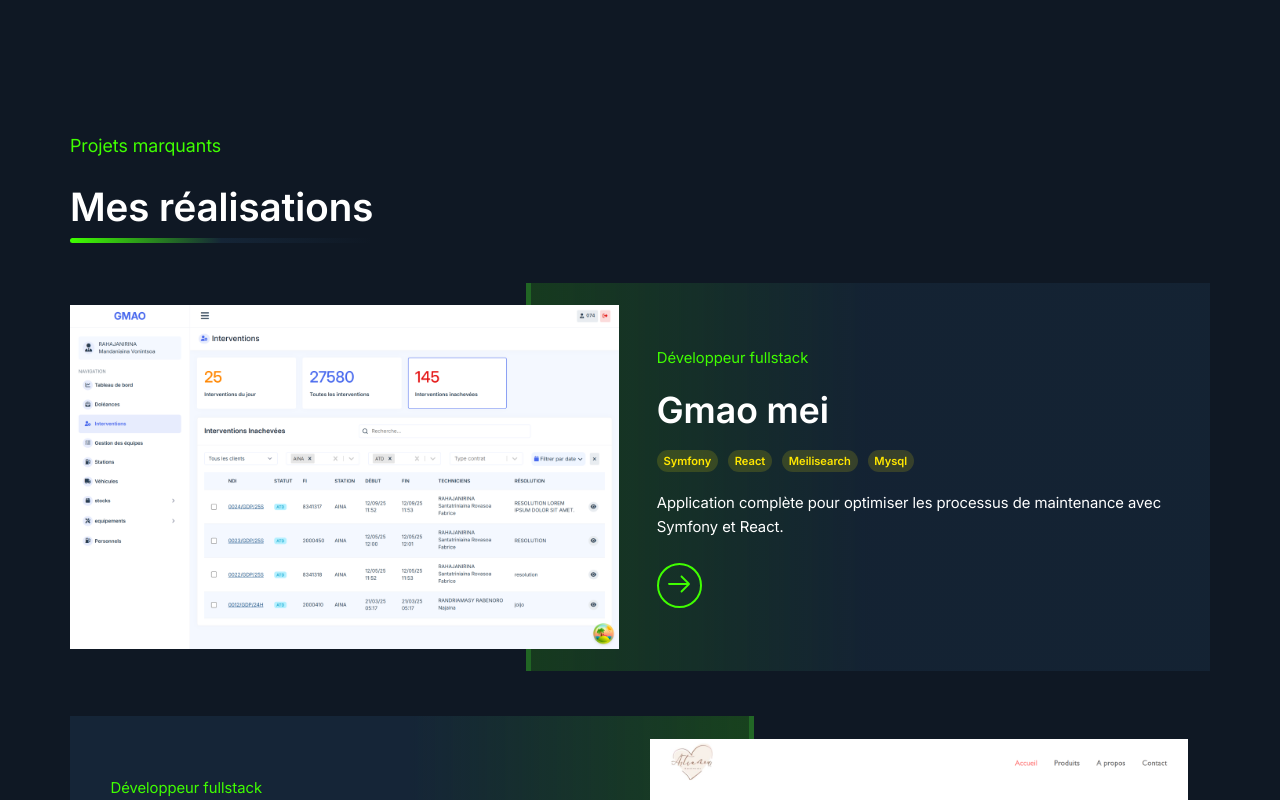
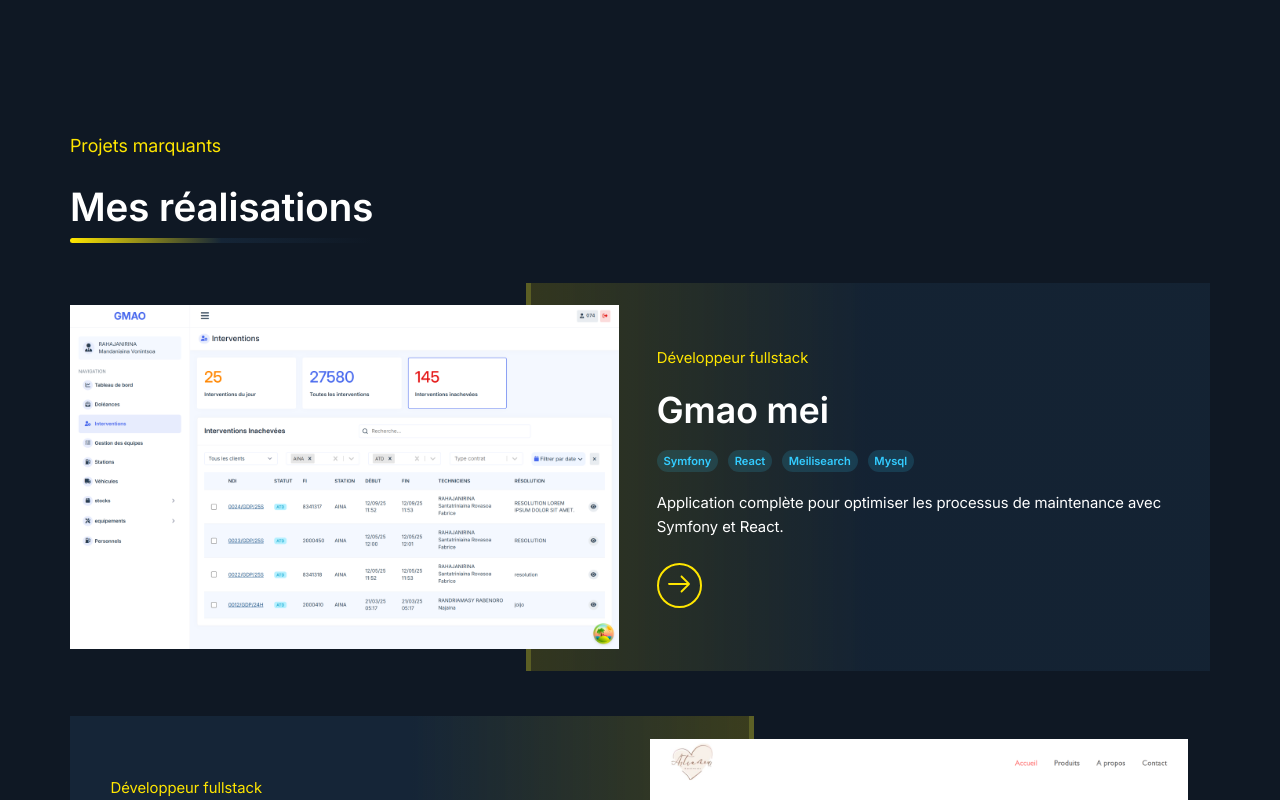
Before and after one commit to manda07tsou/portfolio, a React (Vite) app: page / in a window 1280 px wide. Shown: the part 1360-2160 px from the top of the page. Built offline with nearby package versions, Linux system fonts and the light colour scheme.

Commit message:
primary en yellow

```diff
--- a/src/assets/styles/_badge.scss
+++ b/src/assets/styles/_badge.scss
@@ -6,11 +6,11 @@
 }
 
 .badge-primary{
-   background-color: rgb(var(--primary) / .15);
-   color: rgb(var(--primary));
+   background-color: rgb(var(--bg-light) / .15);
+   color: rgb(var(--bg-light));
 }
 
 .badge-warning{
-   background-color: rgb(var(--warning) / .15);
-   color: rgb(var(--warning));
+   background-color: rgb(var(--info) / .15);
+   color: rgb(var(--info));
 }
--- a/src/assets/styles/_variable.scss
+++ b/src/assets/styles/_variable.scss
@@ -3,8 +3,10 @@
    --bg-light: 21 37 55;
    --border: 130 134 176;
    --color:#fff;
-   --primary:64 255 0;
+   // --primary:64 255 0;
+   --primary:255 230 0;
    --primary-inversed: #302f2f;
+   --info:51 204 255;
    --orange: 255 122 0;
    --purple: 173 0 255;
    --blue: 62 174 255;
```
